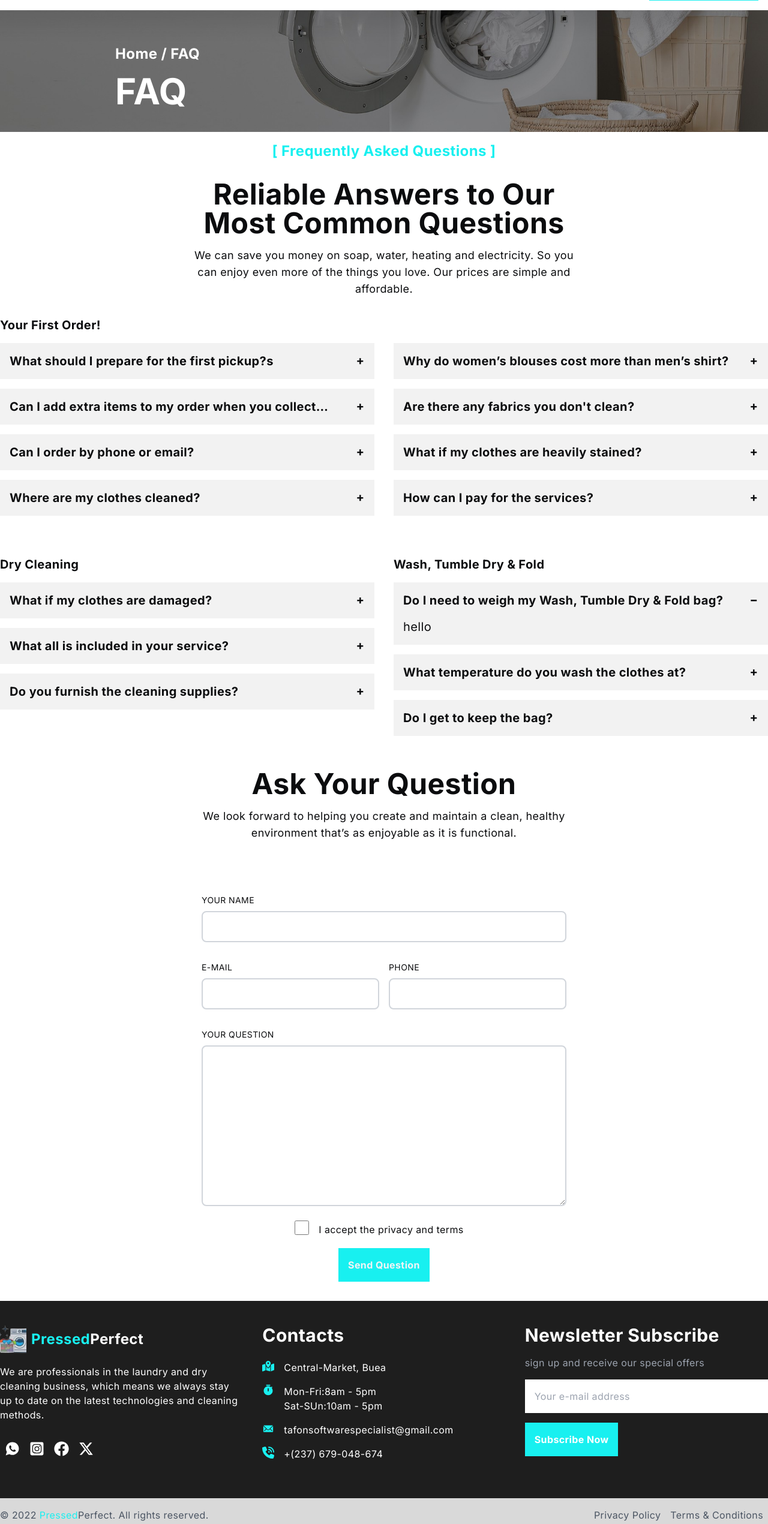
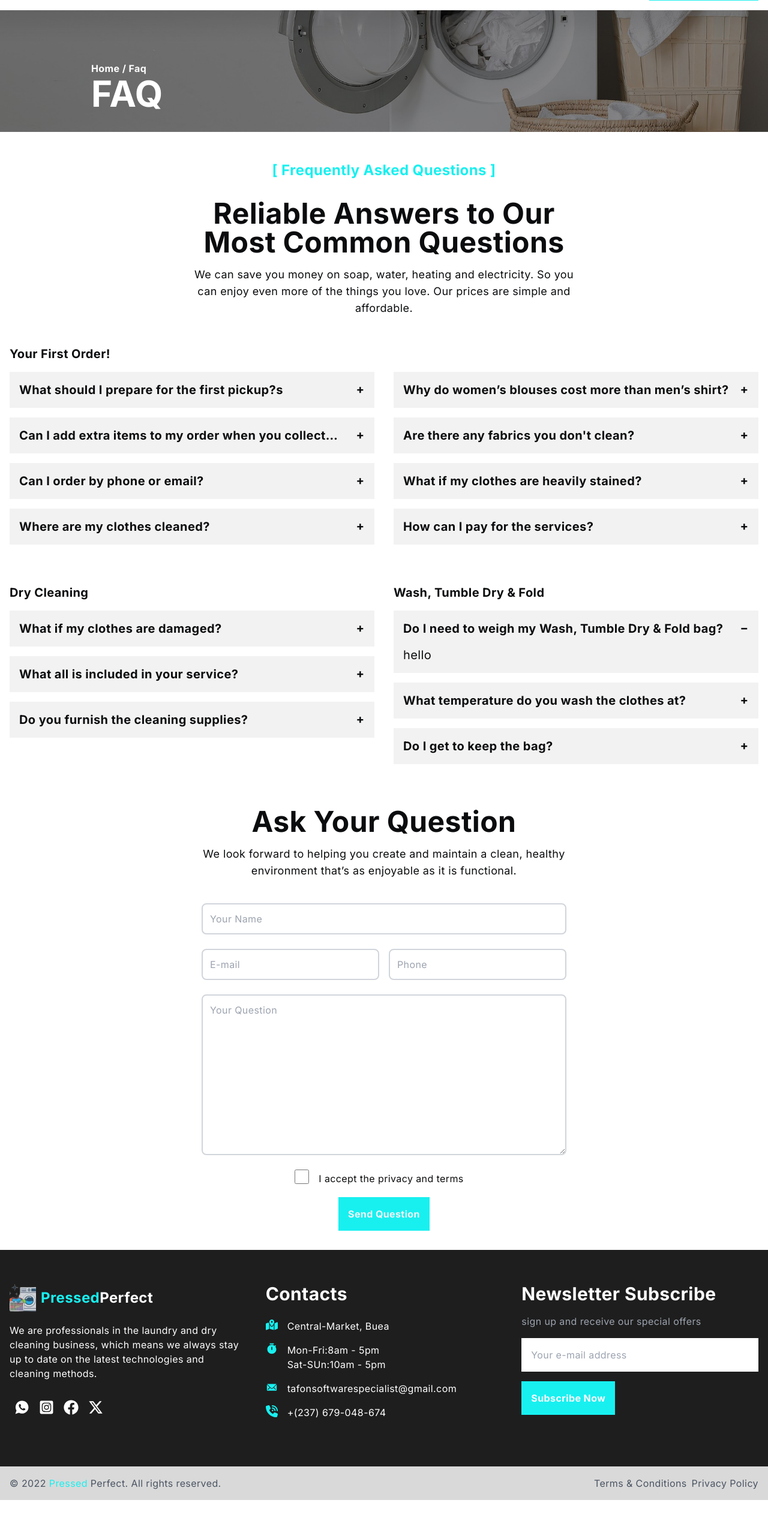
Before and after one commit to tafonhubertnwana/pressedLaundry, a Next.js app: page /faq in a window 1280 px wide. Shown: the part 225-2766 px from the top of the page at 60% size. After the commit the page ends 2726 px from the top, so only its background shows below. Built offline with nearby package versions, Linux system fonts and the light colour scheme.

Commit message:
making the code responsive

```diff
--- a/app/about/page.tsx
+++ b/app/about/page.tsx
@@ -23,26 +23,48 @@ const About = () => {
     <>
       <div className="w-full">
         <div className='relative'>
-          <Image src={banner} alt='banner' className='lg:w-full'/>
-          <div className='absolute top-[20%] left-[15%]'>
-            <h5 className='text-white py-4'>Home / About Us</h5>
-            <h1 className='text-white'>About Us</h1>
+          <Image
+            src={banner}
+            alt='banner'
+            className='w-full object-cover'
+            layout='responsive' // Ensure the image scales responsively
+            width={1200} // Specify the aspect ratio width
+            height={600} // Specify the aspect ratio height
+          />
+          <div className='absolute top-[20%] left-[15%] md:top-[30%] md:left-[10%] p-4 md:p-6'>
+            <h5 className='text-white text-sm md:text-base'>Home / About Us</h5>
+            <h1 className='text-white text-2xl md:text-6xl font-bold'>About Us</h1>
           </div>
         </div>
         <div className="container m-auto">
 
-          <div className="grid grid-cols-2 gap-0">
-            <div className='relative'>
-              <div className='m-8'>
-                <Image src={aboutImg} alt='about' />
-                <div className='absolute bottom-2 left-[-1%]'>
-                  <Image src={aboutImg2} alt='about-basket' width={'340'} height={'400'} />
+          <div className="grid md:grid-cols-2 gap-0">
+            <div className='relative w-full p-4'>
+              <div className='relative'>
+                <Image
+                  src={aboutImg}
+                  alt='about'
+                  layout='responsive'
+                  width={1200}
+                  height={800}
+                  className='object-cover'
+                />
+                <div className='absolute bottom-[-5%] left-[-5%] md:bottom-[-5%] md:left-[-5%]'>
+                  <Image
+                    src={aboutImg2}
+                    alt='about-basket'
+                    width={340}
+                    height={400}
+                    className='object-cover'
+                  />
                 </div>
-                <div className='absolute top-[30%] md:left-[40%] lg:left-[75%]'>
-                  <Image src={arrowRight} alt='arrow right'  />
-                </div>
+                {/* Uncomment and adjust for responsive arrow positioning */}
+                {/* <div className='absolute top-1/2 md:top-[30%] lg:top-[25%] left-1/2 md:left-[40%] lg:left-[75%] transform -translate-x-1/2'>
+                  <Image src={arrowRight} alt='arrow right' />
+                </div> */}
               </div>
             </div>
+
             <div className="flex flex-cols m-6 ">
               <div className="content-center">
                 <h6 className='text-[#18F0F0]'>[ More than 5 years of  Experience ]</h6>
@@ -63,7 +85,7 @@ const About = () => {
             </div>
           </div>
 
-          <div className="grid grid-cols-4 gap-4 p-6">
+          <div className="grid md:grid-cols-4 gap-4 p-6 content-center">
             <div className="flex">
               <div className='p-4 rounded-full bg-slate-100 self-start shadow-gray-300 shadow-lg'>
               < PiShirtFoldedFill  size={40} className='text-[#18F0F0] '/>
--- a/app/contact/page.tsx
+++ b/app/contact/page.tsx
@@ -11,20 +11,28 @@ const Contact = () => {
     <>
       <div className="w-full">
         <div className='relative'>
-          <Image src={banner} alt='banner' className='lg:w-full'/>
-          <div className='absolute top-[20%] left-[15%]'>
-            <h5 className='text-white py-4'>Home / Contact</h5>
-            <h1 className='text-white'>Contact</h1>
+          <Image
+            src={banner}
+            alt='banner'
+            className='w-full object-cover'
+            layout='responsive' // Ensure the image scales responsively
+            width={1200} // Specify the aspect ratio width
+            height={600} // Specify the aspect ratio height
+          />
+          <div className='absolute top-[20%] left-[15%] md:top-[30%] md:left-[10%] p-4 md:p-6'>
+            <h5 className='text-white text-sm md:text-base'>Home / Contact</h5>
+            <h1 className='text-white text-2xl md:text-6xl font-bold'>Contact</h1>
           </div>
         </div>
-        <div className='container m-auto py-4'>
+
+        <div className='container m-auto p-8'>
           <div className='flex flex-col items-center '>
-            <h5 className=" font-bold py-4  text-[#18F0F0]">[ get in Touch with Us ]</h5>
+            <h5 className=" font-bold md:py-4  text-[#18F0F0]">[ get in Touch with Us ]</h5>
             <div className='text-center md:w-[50%] py-4'>
               <h2>Contact Information</h2>
             </div>
           </div>
-          <div className="grid grid-cols-4 gap-8 content-center">
+          <div className="grid md:grid-cols-4 gap-8 content-center">
             <div className="flex flex-col items-center">
               <div className='p-6 bg-[#18F0F0] rounded-full my-4 shadow-gray-300 shadow-lg'>
               < FaMapLocationDot size={40} className='text-white' />
@@ -56,8 +64,8 @@ const Contact = () => {
           </div>
         </div>
         {/* form */}
-        <div className="flex flex-col items-center py-6">
-         <div className='text-center md:w-[25%] pt-4'>
+        <div className="flex flex-col items-center pt-6">
+         <div className='text-center w-96 md:w-[30%] pt-4'>
             <h2>Get in Touch. We're Here to Help.</h2>
             <p className='text-lg py-4'>We look forward to helping you create and maintain a clean, healthy environment that’s as enjoyable as it is functional.</p>
           </div>
--- a/app/faq/page.tsx
+++ b/app/faq/page.tsx
@@ -6,22 +6,30 @@ const Faq = () => {
   return (
     <div className='w-full '>
       <div className='relative'>
-        <Image src={banner} alt='banner' className='lg:w-full'/>
-        <div className='absolute top-[20%] left-[15%]'>
-          <h5 className='text-white py-4'>Home / FAQ</h5>
-          <h1 className='text-white'>FAQ</h1>
+        <Image
+          src={banner}
+          alt='banner'
+          className='w-full object-cover'
+          layout='responsive' // Ensure the image scales responsively
+          width={1200} // Specify the aspect ratio width
+          height={600} // Specify the aspect ratio height
+        />
+        <div className='absolute top-[0%] left-[15%] md:top-[30%] md:left-[10%] p-4 md:p-6'>
+          <h5 className='text-white text-sm md:text-base'>Home / Faq</h5>
+          <h1 className='text-white text-2xl md:text-6xl font-bold'>FAQ</h1>
         </div>
       </div>
+
       <div className="container m-auto">
-        <div className='flex flex-col items-center '>
-          <h5 className=" font-bold py-4  text-[#18F0F0]">[ Frequently Asked Questions ]</h5>
+        <div className='flex flex-col items-center pt-8 '>
+          <h5 className=" font-bold md:py-4  text-[#18F0F0]">[ Frequently Asked Questions ]</h5>
           <div className='text-center md:w-[50%] py-4'>
             <h2>Reliable Answers to Our Most
             Common Questions</h2>
             <p className='text-lg py-4'>We can save you money on soap, water, heating and electricity. So you can enjoy even more of the things you love. Our prices are simple and affordable.</p>
           </div>
         </div>
-        <div>
+        <div className='sm:p-4'>
           <div  className='font-bold text-xl'>Your First Order!</div>
           <div className='grid md:grid-cols-2 gap-8 mb-[4%]'>
             <div>
@@ -138,8 +146,8 @@ const Faq = () => {
 
           </div>
         </div>
-        <div className="flex flex-col items-center py-6">
-         <div className='text-center md:w-[50%] py-4'>
+        <div className="flex flex-col items-center pt-10">
+         <div className='text-center md:w-[50%] '>
             <h2>Ask Your Question</h2>
             <p className='text-lg py-4'>We look forward to helping you create and maintain a clean, healthy environment that’s as enjoyable as it is functional.</p>
           </div>
@@ -148,44 +156,44 @@ const Faq = () => {
           <div className="p-4">
             <form>
               <div className="flex flex-col py-2">
-                <label htmlFor="name" className="uppercase text-sm py-2 dark:text-white">Your Name</label>
                 <input
                   type="text"
                   name="senderName"
                   id="name"
+                  placeholder='Your Name'
                   className="border-2 rounded-lg p-3 flex border-gray-300"
                   required
                 />
               </div>
               <div className="grid md:grid-cols-2 gap-4 w-full py-2">
                   <div className="flex flex-col py-2">
-                    <label htmlFor="email" className="uppercase text-sm py-2 dark:text-white">E-mail</label>
                     <input
                       type="email"
                       name="senderEmail"
                       id="email"
                       className="border-2 rounded-lg p-3 flex border-gray-300"
+                      placeholder='E-mail'
                       required
                     />
                   </div>
                 <div className="flex flex-col py-2">
-                  <label htmlFor="phone" className="uppercase text-sm py-2 dark:text-white">Phone</label>
                   <input
                     type="tel"
                     name="senderPhone"
                     id="phone"
                     className="border-2 rounded-lg p-3 flex border-gray-300"
+                    placeholder='Phone'
                   />
                 </div>
 
               </div>
               <div className="flex flex-col py-2">
-                <label htmlFor="message" className="uppercase text-sm py-2 dark:text-white">Your Question</label>
                 <textarea
                   name="message"
                   id="message"
                   className='border-2 rounded-lg p-3 border-gray-300'
                   rows={10}
+                  placeholder='Your Question'
                   required
                 />
               </div>
--- a/app/page.tsx
+++ b/app/page.tsx
@@ -33,19 +33,25 @@ export default function Home() {
           </div>
         </div>
         <div className="container m-auto">
-          <div className="grid grid-cols-2 gap-0 mb-[5%] mt-8">
+          <div className="grid md:grid-cols-2 gap-0 mb-[5%] mt-8">
             <div className='relative'>
               <div className=''>
-                <Image src={homeImg} alt='home' />
-                <div className='absolute  bg-[#18F0F0] left-[60%] bottom-[20%] rounded-full w-48  h-48 flex items-center justify-center '>
-                  <div className='text-center p-8'>
-                    <h1 className='text-white '>5+</h1>
-                    <h5 className='text-white text-2xl'>Years of Experience</h5>
+                <Image src={homeImg} alt='home' className='w-full'/>
+                <div className=''>
+                  {/* <!-- Floating Circle --> */}
+                  <div className='absolute bg-[#18F0F0] rounded-full w-28 h-28 flex items-center justify-center
+                    left-[90%] bottom-[10%] transform -translate-x-1/2 translate-y-1/2
+                    md:left-[80%] md:top-[50%] md:w-56 md:h-56'>
+                    <div className='text-center p-4 md:p-6'>
+                      <h1 className='text-white text-2xl md:text-6xl'>5+</h1>
+                      <h5 className='text-white text-sm md:text-2xl'>Years of Experience</h5>
+                    </div>
                   </div>
                 </div>
+
               </div>
             </div>
-            <div className="flex flex-cols m-6 w-[75%] ">
+            <div className="flex flex-cols m-6 md:w-[75%] w-full ">
               <div className="content-center">
                 <h6 className='text-[#18F0F0]'>More than 5 years of  Experience </h6>
                 <h3 className='py-3'>We are Passionate About Laundry</h3>
--- a/app/price/page.tsx
+++ b/app/price/page.tsx
@@ -1,8 +1,56 @@
 import React from 'react'
+import PricePackage from '@/components/pricePackage'
+import Image from 'next/image'
+import banner from '@/public/assets/dst-bg-img.jpg'
+import Link from 'next/link'
 
 const Price = () => {
   return (
-    <div>Price</div>
+    <>
+      <div className='relative'>
+          <Image src={banner} alt='banner' className='lg:w-full'/>
+          <div className='absolute top-[20%] left-[15%]'>
+            <h5 className='text-white py-4'>Home / Price</h5>
+            <h1 className='text-white'>Price</h1>
+          </div>
+        </div>
+      <PricePackage />
+      <div className='container m-auto'>
+        <div className='flex flex-col items-center '>
+          <h5 className=" font-bold py-2  text-[#18F0F0]">[ Our Service Prices ]</h5>
+          <div className='text-center md:w-[50%] py-4'>
+            <h2>Full Price Table</h2>
+            <span>Laundry service pricing is volume based. Dry cleaning is priced by item type. Give us a call to review pricing and services today!</span>
+          </div>
+        </div>
+        <div className="grid grid-cols-3 gap-8 p-8">
+              <div className='bg-slate-100 w-full flex justify-center items-center'>
+                <Link href=''>
+                  <button className='p-6 text-black font-bold flex items-center justify-center'>
+                    Most Popular Items
+                  </button>
+                </Link>
+              </div>
+
+              <div className='bg-slate-100 w-full flex justify-center items-center'>
+                <Link href=''>
+                  <button className='p-6 text-black font-bold flex items-center justify-center'>
+                    Full Apparel List
+                  </button>
+                </Link>
+              </div>
+
+              <div className='bg-[#18F0F0] w-full flex justify-center items-center'>
+                <Link href=''>
+                  <button className='p-6 text-white font-bold flex items-center justify-center'>
+                    Full Apparel List
+                  </button>
+                </Link>
+              </div>
+            </div>
+      </div>
+
+    </>
   )
 }
 
--- a/components/footer.tsx
+++ b/components/footer.tsx
@@ -15,7 +15,7 @@ const Footer = () => {
       <div className='bg-[#1E1E1E]'>
         <div className='container m-auto py-[3%]'>
           <div>
-            <div className='grid grid-cols-3 gap-8'>
+            <div className='grid md:grid-cols-3 gap-8 p-4'>
               {/* first item */}
               <div>
                 <div className='flex pr-2'>
@@ -66,20 +66,28 @@ const Footer = () => {
           </div>
         </div>
         <div className='bg-[#D9D9D9]'>
-          <div className="container m-auto">
-            <div className='flex justify-between items-center py-4'>
-              <div>
-                <span className='text-gray-600'>&#169; 2022 <span className='text-[#18F0F0]'>Pressed</span><span className='text-gray-600'>
-                Perfect.</span> All rights reserved.</span>
-              </div>
-              <div className='flex'>
-                <Link href='/'><span className='text-gray-600 px-2'>Privacy Policy</span></Link>
-                <Link href='/'><span className='text-gray-600 px-2'>Terms & Conditions</span></Link>
-              </div>
-            </div>
-          </div>
+  <div className="container mx-auto px-4">
+    <div className='flex flex-col md:flex-row md:justify-between items-center py-4'>
+      {/* <!-- Footer Text --> */}
+      <div className='text-center md:text-left'>
+        <span className='text-gray-600'>&#169; 2022
+          <span className='text-[#18F0F0]'> Pressed</span>
+          <span className='text-gray-600'> Perfect.</span> All rights reserved.
+        </span>
+      </div>
+      {/* <!-- Links --> */}
+      <div className='flex  gap-2 mt-4 md:mt-0'>
+        <Link href='/'>
+          <span  className='text-gray-600 hover:text-[#18F0F0]'>Terms & Conditions</span >
+        </Link>
+        <Link href='/'>
+          <span className='text-gray-600 hover:text-[#18F0F0]'>Privacy Policy</span >
+        </Link>
+      </div>
+    </div>
+  </div>
+</div>
 
-        </div>
       </div>
     </>
   )
--- a/components/pricePackage.tsx
+++ b/components/pricePackage.tsx
@@ -1,6 +1,7 @@
 import React from 'react'
 import { GiCheckMark} from 'react-icons/gi';
 import { MdLocalLaundryService } from "react-icons/md";
+import { TbIroningSteam, TbWashTemperature6 } from "react-icons/tb";
 
 const PricePackage = () => {
   return (
@@ -15,12 +16,12 @@ const PricePackage = () => {
                 in comparison with the high street prices</span>
               </div>
             </div>
-            <div className="grid grid-cols-3 gap-x-[15%] p-8">
+            <div className="grid md:grid-cols-3 gap-x-[15%] p-8">
               <div className='relative bg-slate-100 py-10 shadow-gray-300 shadow-lg'>
                 <div className='flex flex-col items-center'>
                   <div className='absolute top-[-20%]'>
                     <div className='p-6  bg-[#18F0F0] rounded-full my-4 '>
-                      < MdLocalLaundryService size={100} className='text-white' />
+                      < TbWashTemperature6 size={100} className='text-white' />
                     </div>
                   </div>
                   <div className='pt-8'>
@@ -29,6 +30,7 @@ const PricePackage = () => {
                   </div>
                   <div className='border-b-2'>
                     <ul className='py-4'>
+                    <li className='flex py-4'><span><GiCheckMark  size={20} className='text-[#18F0F0]' /></span> <span className='pl-2 '>Pick-up every 2 weeks</span></li>
                       <li className='flex py-4'><span><GiCheckMark  size={20} className='text-[#18F0F0]' /></span> <span className='pl-2 '>washing</span></li>
                       <li className='flex py-4'><span><GiCheckMark  size={20} className='text-[#18F0F0]'/></span> <span className='pl-2 '>Ironing</span></li>
                       <li className='flex py-4'><span><GiCheckMark  size={20} className='text-[#18F0F0]'/></span> <span className='pl-2 '>Perfume</span></li>
@@ -36,7 +38,7 @@ const PricePackage = () => {
                     </ul>
                   </div>
                   <div className='p-4'>
-                    <h6 className='text-[#18F0F0]'>25,000CFA</h6>
+                    <h3 className='text-[#18F0F0]'>25,000CFA</h3>
                   </div>
                 </div>
               </div>
@@ -48,10 +50,11 @@ const PricePackage = () => {
                     </div>
                   </div>
                   <div className='pt-8 border-b-4'>
-                    <h4>Standard Package</h4>
-                    <h6 className='text-[#18F0F0] py-2'>100 clothes Per Month</h6>
+                    <h4>Premium Package</h4>
+                    <h6 className='text-[#18F0F0] py-2'>150 clothes Per Month</h6>
                     <div className='self)center'>
                       <ul className='py-4'>
+                      <li className='flex py-2'><span><GiCheckMark  size={20} className='text-[#18F0F0]' /></span> <span className='pl-2 '>Pick-up every 10 days</span></li>
                         <li className='flex py-2'><span><GiCheckMark  size={20} className='text-[#18F0F0]' /></span> <span className='pl-2 '>washing</span></li>
                         <li className='flex py-2'><span><GiCheckMark  size={20} className='text-[#18F0F0]'/></span> <span className='pl-2 '>Ironing</span></li>
                         <li className='flex py-2'><span><GiCheckMark  size={20} className='text-[#18F0F0]'/></span> <span className='pl-2 '>Perfume</span></li>
@@ -60,7 +63,7 @@ const PricePackage = () => {
                     </div>
                   </div>
                   <div className='pt)'>
-                    <h6 className='text-[#18F0F0]'>25,000CFA</h6>
+                    <h3 className='text-[#18F0F0]'>35,000CFA</h3>
                   </div>
                 </div>
               </div>
@@ -68,12 +71,12 @@ const PricePackage = () => {
                 <div className='flex flex-col items-center'>
                   <div className='absolute top-[-20%]'>
                     <div className='p-6  bg-[#18F0F0] rounded-full my-4 '>
-                      < MdLocalLaundryService size={100} className='text-white' />
+                      < TbIroningSteam size={100} className='text-white' />
                     </div>
                   </div>
                   <div className='pt-8'>
-                    <h4>Standard Package</h4>
-                    <h6 className='text-[#18F0F0] py-2'>100 clothes Per Month</h6>
+                    <h4>Yearly Package</h4>
+                    <h6 className='text-[#18F0F0] py-2'>150 clothes monthly</h6>
                   </div>
                   <div className='border-b-4'>
                     <ul className='py-4'>
@@ -84,7 +87,7 @@ const PricePackage = () => {
                     </ul>
                   </div>
                   <div className='p-4'>
-                    <h6 className='text-[#18F0F0]'>25,000CFA</h6>
+                    <h3 className='text-[#18F0F0]'>250,000CFA</h3>
                   </div>
                 </div>
               </div>
```
